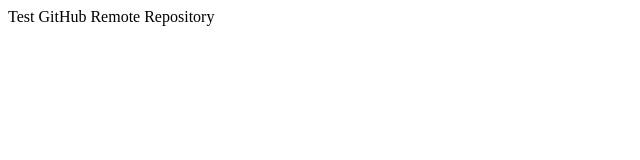
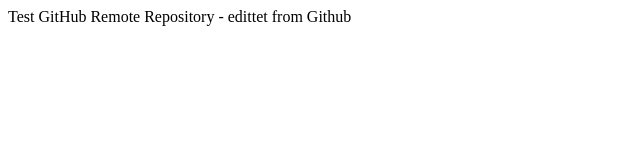
Before and after one commit to hrhaydari/GithubSample, a plain HTML site: page index.html in a window 1280 px wide. Shown: the whole page, without its empty margins (0-640 px from the left). Drawn offline with Linux system fonts and the light colour scheme.

Commit message:
Update index.html

```diff
--- a/index.html
+++ b/index.html
@@ -7,6 +7,6 @@
     <title>Index Sample Html</title>
 </head>
 <body>
-    Test GitHub Remote Repository
+    Test GitHub Remote Repository - edittet from Github
 </body>
 </html>
```
